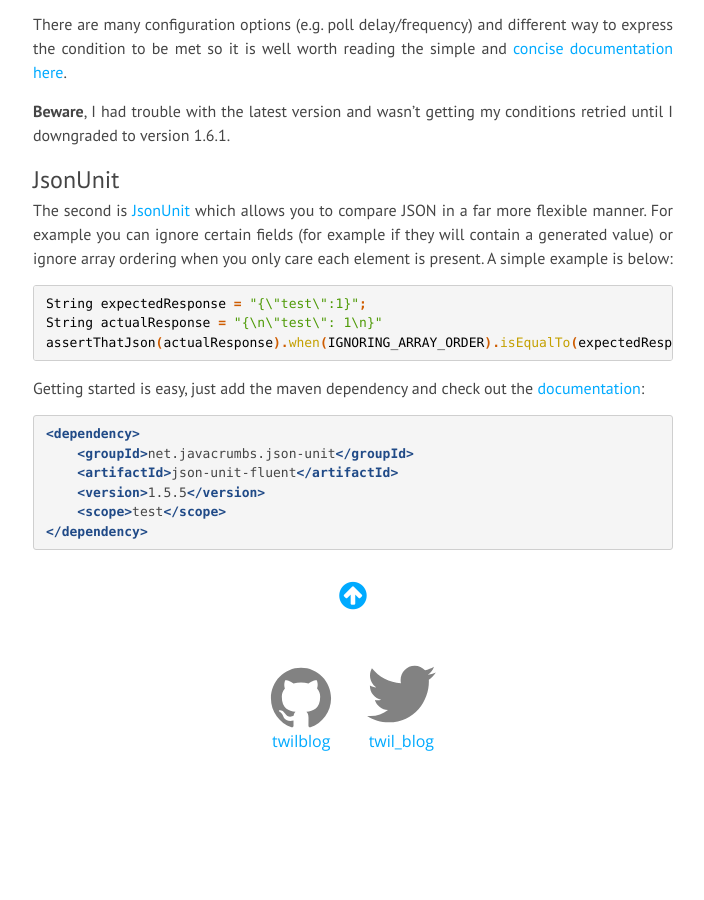
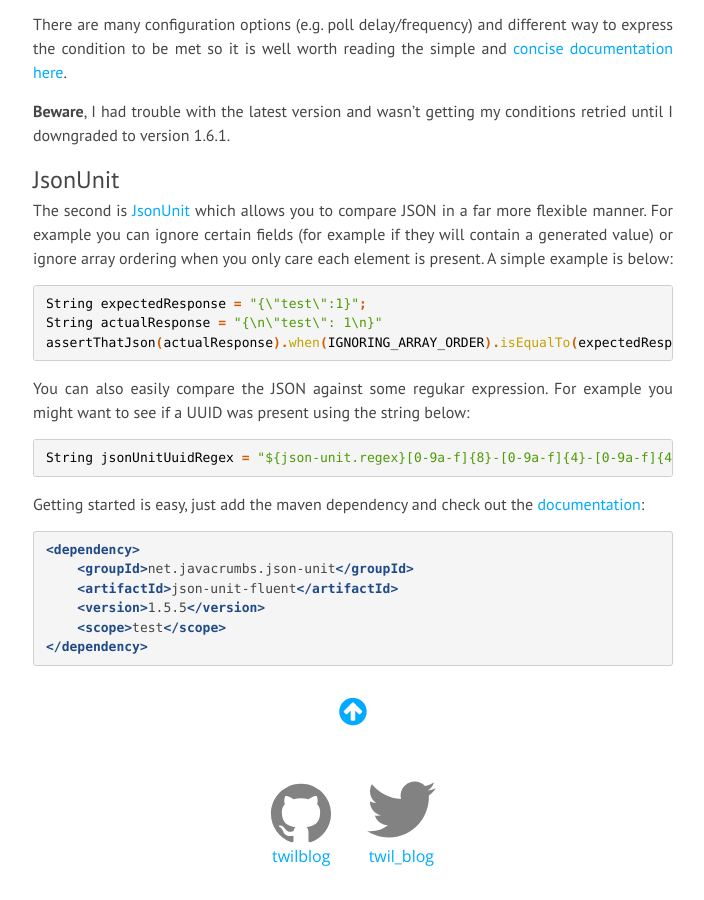
Before and after one commit to twilblog/twilblog.github.io, a Jekyll site: the page built from _posts/2015-07-17-useful-java-test-apis.markdown, in a window 1280 px wide and 900 px high, scrolled down 1045 px. Shown: the whole window, without its empty margins (287-991 px from the left). Built offline with Jekyll 4.4.1, drawn with Linux system fonts in a browser that asks for light colours; nearby versions of some CDN libraries; before the commit the page ends 1830 px from its top, so only the background shows below that.

Commit message:
Add info on JsonUnit regular expression matching

```diff
--- a/_posts/2015-07-17-useful-java-test-apis.markdown
+++ b/_posts/2015-07-17-useful-java-test-apis.markdown
@@ -59,6 +59,12 @@ String actualResponse = "{\n\"test\": 1\n}"
 assertThatJson(actualResponse).when(IGNORING_ARRAY_ORDER).isEqualTo(expectedResponse);
 {% endhighlight %}
 
+You can also easily compare the JSON against some regukar expression. For example you might want to see if a UUID was present using the string below:
+
+{% highlight java %}
+String jsonUnitUuidRegex = "${json-unit.regex}[0-9a-f]{8}-[0-9a-f]{4}-[0-9a-f]{4}-[0-9a-f]{4}-[0-9a-f]{12}";
+{% endhighlight %}
+
 Getting started is easy, just add the maven dependency and check out the [documentation](https://github.com/lukas-krecan/JsonUnit):
 {% highlight xml %}
 <dependency>
```
